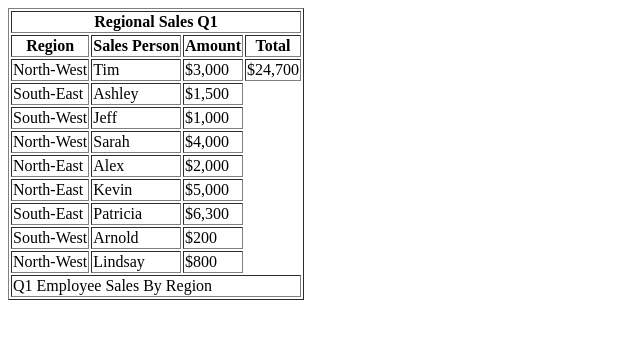
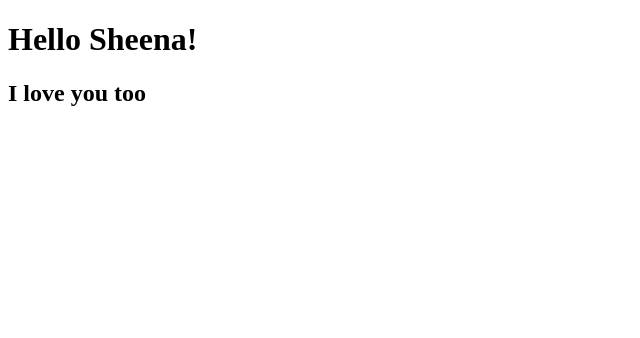
Before and after one commit to adrianjackson86/dev_webpages, a plain HTML site: page index.html in a window 1280 px wide. Shown: the whole page, without its empty margins (0-640 px from the left). Drawn offline with Linux system fonts and the light colour scheme.

Commit message:
hello sheena

```diff
--- a/index.html
+++ b/index.html
@@ -1,78 +1,17 @@
 <!DOCTYPE html>
-<html lang="en">
+<html lang="en-us">
 
 <head>
   <meta charset="UTF-8">
-  <title>Regional Sales Q1</title>
+  <title>My First Page</title>
 </head>
 
 <body>
-  <table border="1">
-    <thead>
-      <tr>
-        <th colspan="4">Regional Sales Q1</th>
-      </tr>
-      <tr>
-        <th>Region</th>
-        <th>Sales Person</th>
-        <th>Amount</th>
-        <th>Total</th>
-      </tr>
-    </thead>
-    <tbody>
-      <tr>
-        <td>North-West</td>
-        <td>Tim</td>
-        <td>$3,000</td>
-        <td>$24,700</td>
-      </tr>
-      <tr>
-        <td>South-East</td>
-        <td>Ashley</td>
-        <td>$1,500</td>
-      </tr>
-      <tr>
-        <td>South-West</td>
-        <td>Jeff</td>
-        <td>$1,000</td>
-      </tr>
-      <tr>
-        <td>North-West</td>
-        <td>Sarah</td>
-        <td>$4,000</td>
-      </tr>
-      <tr>
-        <td>North-East</td>
-        <td>Alex</td>
-        <td>$2,000</td>
-      </tr>
-      <tr>
-        <td>North-East</td>
-        <td>Kevin</td>
-        <td>$5,000</td>
-      </tr>
-      <tr>
-        <td>South-East</td>
-        <td>Patricia</td>
-        <td>$6,300</td>
-      </tr>
-      <tr>
-        <td>South-West</td>
-        <td>Arnold</td>
-        <td>$200</td>
-      </tr>
-      <tr>
-        <td>North-West</td>
-        <td>Lindsay</td>
-        <td>$800</td>
-      </tr>
-    </tbody>
-    <tfoot>
-      <tr>
-        <td colspan="4">Q1 Employee Sales By Region</td>
-      </tr>
-    </tfoot>
-  </table>
+  <!-- Header -->
+  <h1>Hello Sheena!</h1>
+
+  <h2>I love you too</h2>
+
 </body>
 
 </html>
```
